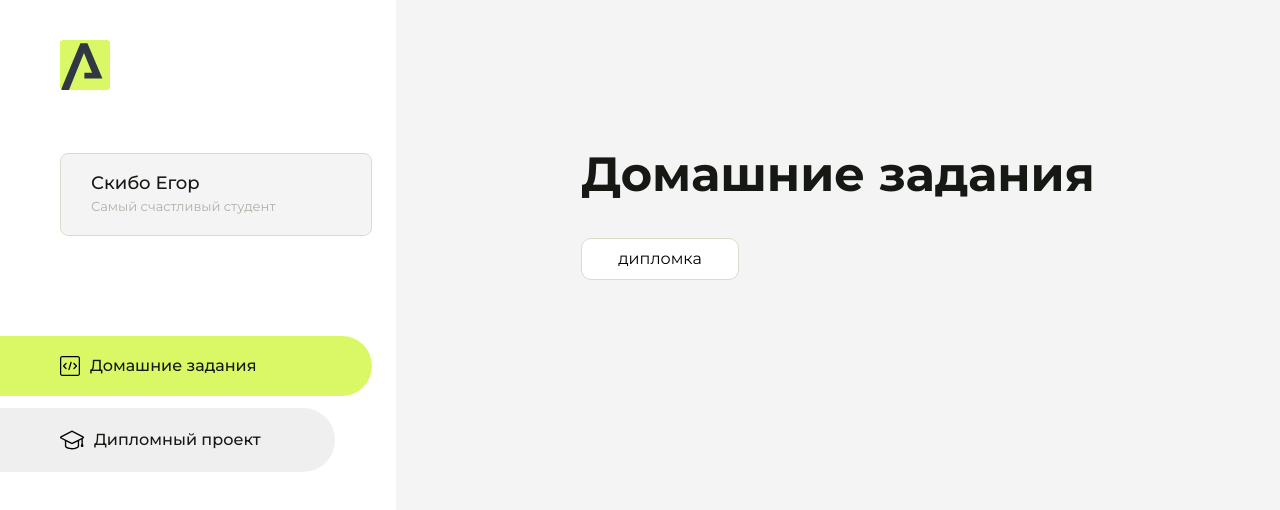
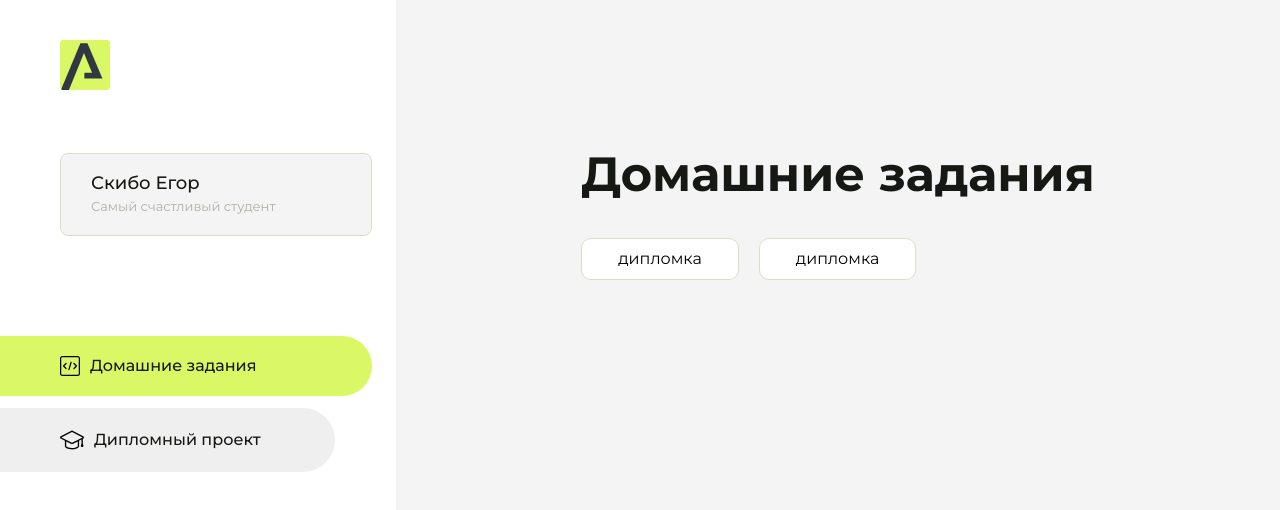
Before and after one commit to p1xx3/homework, a plain HTML site: page index.html in a window 1280 px wide. Drawn offline with Linux system fonts and the light colour scheme.

Commit message:
Update index.html

```diff
--- a/index.html
+++ b/index.html
@@ -95,6 +95,9 @@
                     <li class="content__list-item">
                         <a href="my-maket/index.html">дипломка</a>
                     </li>
+                    <li class="content__list-item">
+                        <a href="my-maket/index.html">дипломка</a>
+                    </li>
                 </ul>
             </div>
             <div class="content__block hidden" id="diplomBlock">
```
